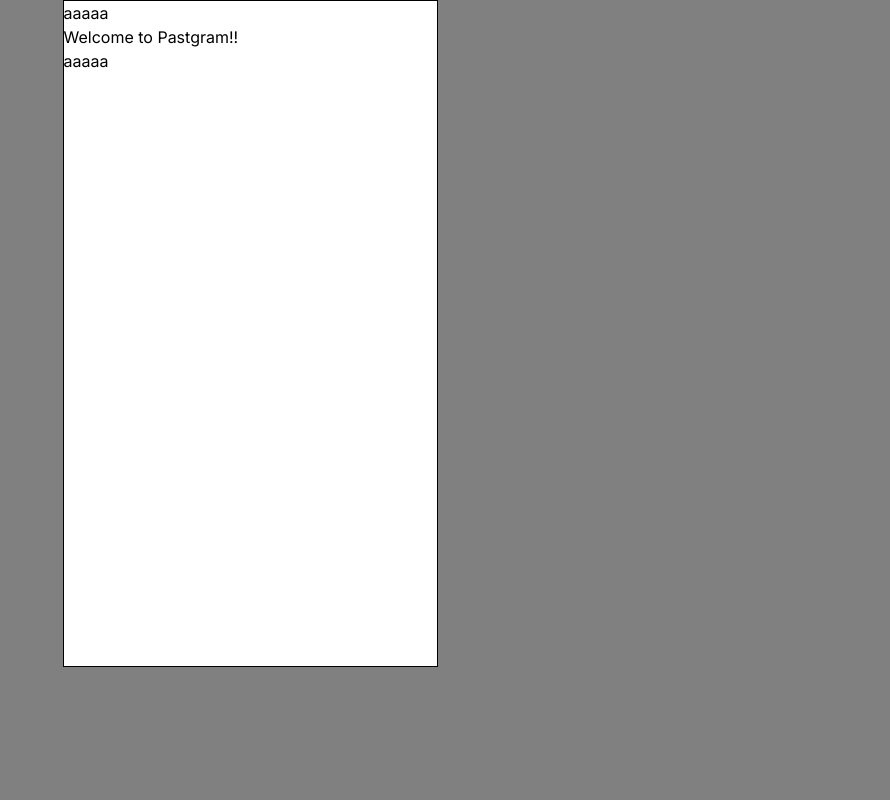
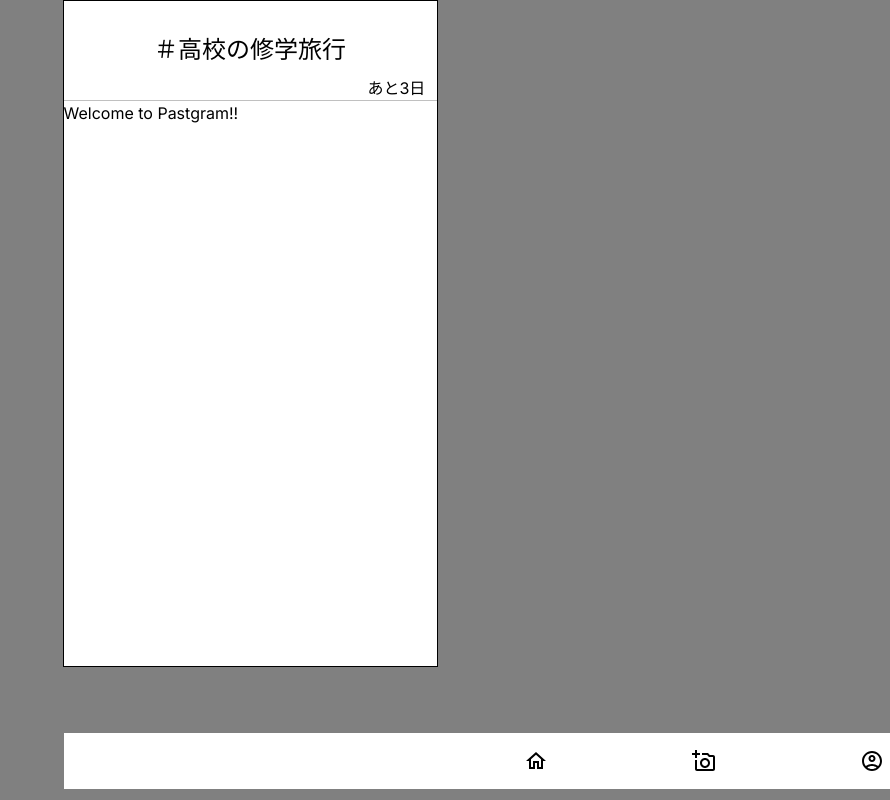
Before and after one commit to shimochan/Pastgram-Temp, a Next.js app: page / in a window 1280 px wide. Shown: the whole page, without its empty margins (390-1280 px from the left). Built offline with nearby package versions, Linux system fonts and the light colour scheme.

Commit message:
HeaderとFooterを作りました

```diff
--- a/package.json
+++ b/package.json
@@ -11,6 +11,7 @@
   "dependencies": {
     "@emotion/react": "^11.11.1",
     "@emotion/styled": "^11.11.0",
+    "@mui/icons-material": "^5.14.6",
     "@mui/material": "^5.14.6",
     "autoprefixer": "10.4.15",
     "eslint": "8.47.0",
--- a/src/app/components/Footer.jsx
+++ b/src/app/components/Footer.jsx
@@ -1,7 +1,17 @@
+import React from 'react';
+import { BottomNavigation, BottomNavigationAction } from '@mui/material';
+import { HomeOutlined, AddAPhotoOutlined, AccountCircleOutlined } from '@mui/icons-material';
+import styles from "./Footer.module.css"
+
 export function Footer() {
   return (
-    <footer>
-        aaaaa
+    <footer className={styles.container}>
+      <BottomNavigation showLabels className={styles.icon}>
+        <BottomNavigationAction style={{color:"black"}} icon={<HomeOutlined />} />
+        <BottomNavigationAction style={{color:"black"}} icon={<AddAPhotoOutlined />} />
+        <BottomNavigationAction style={{color:"black"}} icon={<AccountCircleOutlined />} />
+      </BottomNavigation>
+
     </footer>
   );
 }
--- /dev/null
+++ b/src/app/components/Footer.module.css
@@ -0,0 +1,18 @@
+.container {
+    display: flex;
+    justify-content: center; /* 水平方向に中央に配置 */
+    align-items: center; /* 垂直方向に中央に配置 */
+    width: 100%;
+    height: 10%; /* ビューポートの高さいっぱいに表示 */
+    border-top: 1px solid rgba(128, 128, 128, 0.495);
+    position: fixed;
+    bottom:0;
+
+  }
+
+  .icon{
+    display: flex;
+    justify-content: space-between;
+    width: 100%;
+
+  }
--- a/src/app/components/Header.jsx
+++ b/src/app/components/Header.jsx
@@ -1,7 +1,11 @@
+import styles from "./Header.module.css"
+
 export function Header() {
   return (
-    <header>
-        aaaaa
+
+    <header className={styles.container}>
+     <div className={styles.text}>＃高校の修学旅行</div>
+     <div className={styles.day}>あと3日</div>
     </header>
   );
 }
--- /dev/null
+++ b/src/app/components/Header.module.css
@@ -0,0 +1,24 @@
+.container {
+    display: flex;
+    flex-direction: column;
+    justify-content: center; /* 水平方向に中央に配置 */
+    align-items: center; /* 垂直方向に中央に配置 */
+    width: 100%;
+    height: 15%; /* ビューポートの高さいっぱいに表示 */
+    border-bottom: 1px solid rgba(128, 128, 128, 0.495);
+    position: relative;
+  }
+
+  .text {
+    text-align: center;
+    font-size: 1.5em;
+    width: 100%;
+  }
+
+  .day {
+    position: absolute ;
+    bottom: 0;
+    text-align: end;
+    width: 100%;
+    padding-right: 3%;
+  }
--- /dev/null
+++ b/src/app/home/page.jsx
@@ -0,0 +1,16 @@
+import Image from 'next/image'
+import { Header } from '../components/Header';
+import { Footer } from '../components/Footer';
+import styles from "./home.module.css";
+import mobile from "../mobile.module.css";
+
+export default function Home() {
+  return (
+    <>
+      <Header />
+    <div className={styles.circle} >
+    </div>
+      <Footer/>
+    </>
+  )
+}
```
Also changed, not shown: src/app/home/Home.module.css (added, +9 -0 lines), 2 other files (tests, documents, lock files or other folders).
